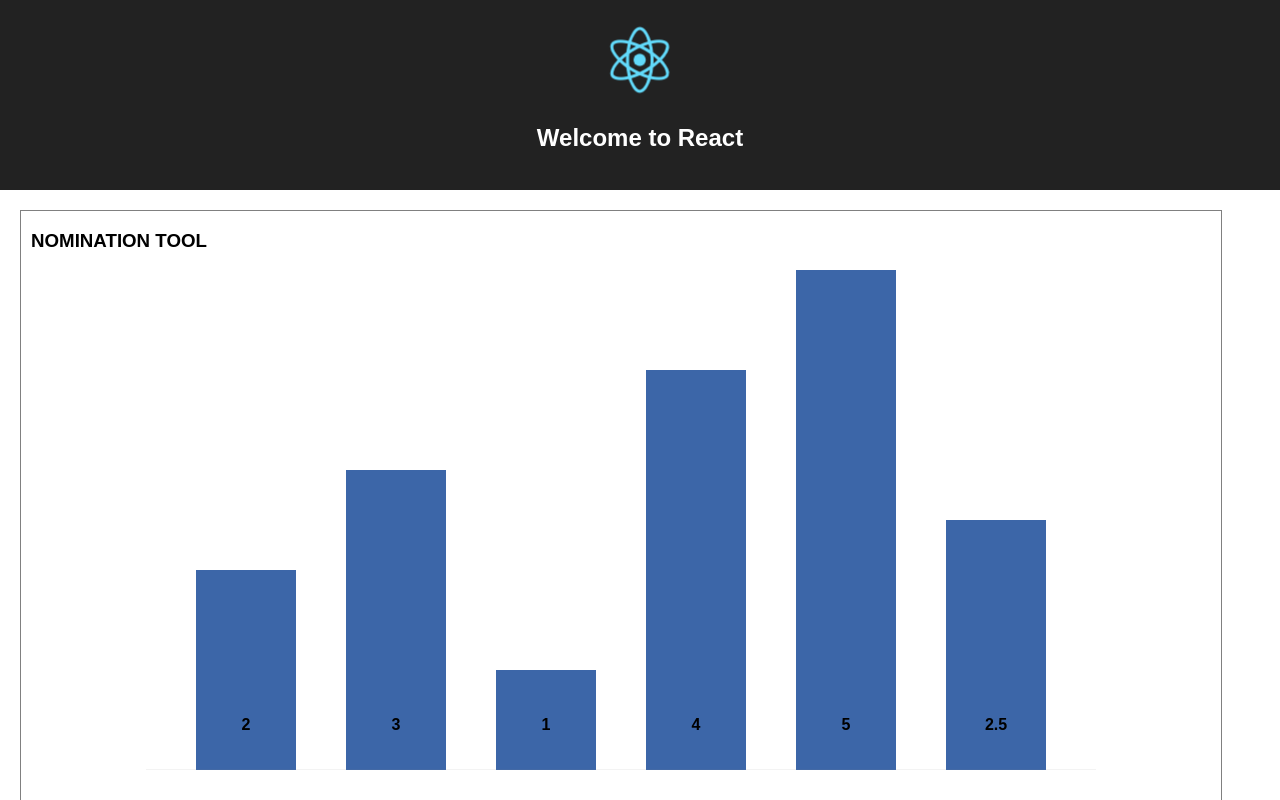
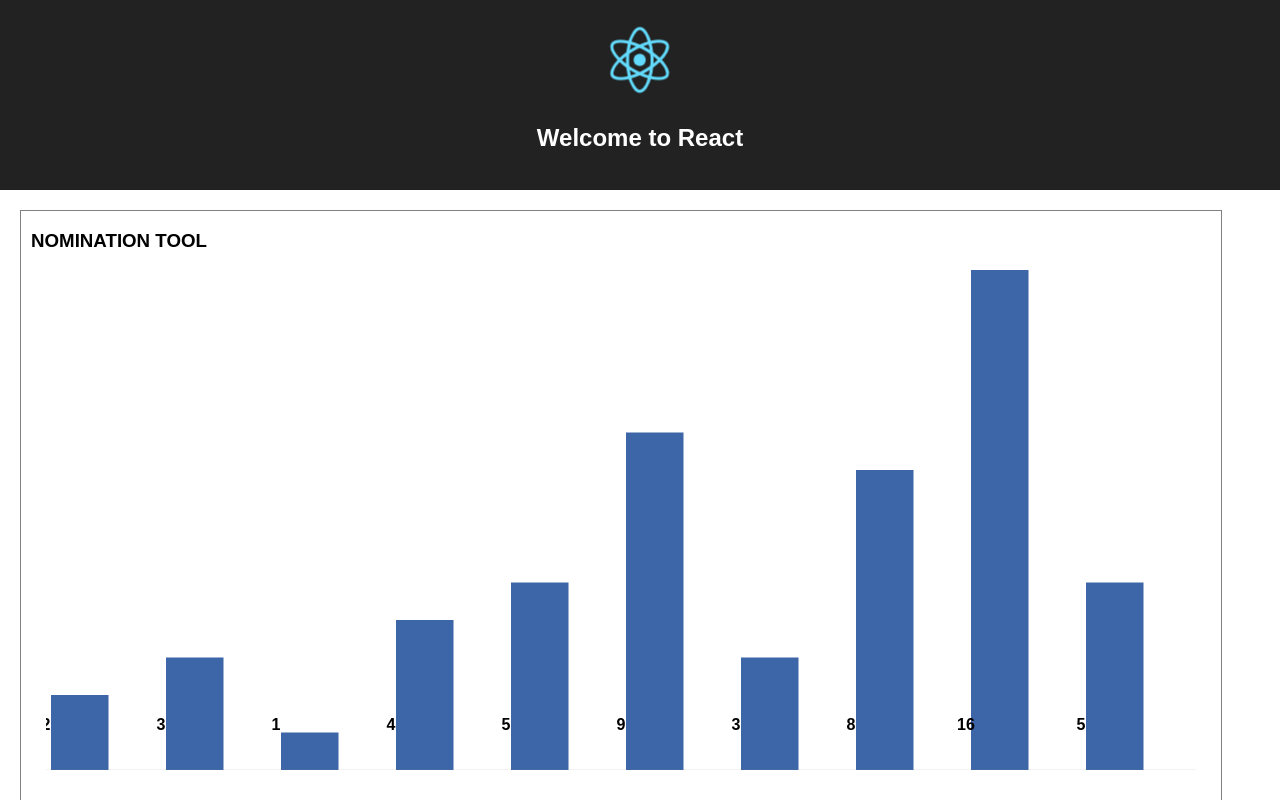
Before and after one commit to beatrycze/react-ts-chart, a React (Create React App) app: page / in a window 1280 px wide. Shown: the top 800 px of the page. Built offline with nearby package versions, Linux system fonts and the light colour scheme.

Commit message:
SvgGraphEl position calculated relative to container div width and height

```diff
--- a/src/App.css
+++ b/src/App.css
@@ -16,8 +16,8 @@
 
 .Graph-container {
   /* width: 80%;  */
-  width: 1200px;
-  height: 650px;
+  /* width: 1200px; */
+  /* height: 650px; */
   border: 1px solid grey;
   margin: 20px 0px 0px 20px;
   padding-bottom: 10px;
@@ -30,8 +30,10 @@
   padding-left: 10px;
 }
 
-.padding {
+.position {
   padding-bottom: 50px;
+  display: block;
+  margin: auto;
 }
 
 @keyframes App-logo-spin {
--- a/src/App.tsx
+++ b/src/App.tsx
@@ -14,15 +14,29 @@ class App extends React.Component<AppProps, {}> {
   render() {
     const { graphData } = this.props;
 
-    const calc = 100;
+    // const calc = 100;
     const maxRect: Graph = graphData.reduce((prev: Graph, current: Graph) => (prev.value > current.value) ? prev : current);
-    const svgHeight = maxRect.value * calc;
-    const svgWidth = 150 * graphData.length + 50;
+    // const svgHeight = maxRect.value * calc;
+    // const svgWidth = 150 * graphData.length + 50;
 
-    const xRectPosition = 50;
-    const xRectCalc = 150;
+    // const xRectPosition = 50;
+    // const xRectCalc = 150;
     const xTextValueCalc = 40;
     const yTextLabelCalc = 40;
+
+    const containerStyle = {
+      height: 600,
+      width: 1200
+    };
+
+    const containerOffset = 50; // svg nie wypłenia całego diva
+    const svgPadding = 100;
+    const heightCalc = containerStyle.height / maxRect.value;
+    console.log(heightCalc);
+    const widthCalc = (containerStyle.width - containerOffset) / graphData.length;
+    console.log(widthCalc);
+    const svgHeight = heightCalc * maxRect.value - svgPadding;
+    const svgWidth = widthCalc * graphData.length;
 
     const divStyle = {
       height: 200,
@@ -33,10 +47,11 @@ class App extends React.Component<AppProps, {}> {
     const MapedSvgElements = graphData.map((element, index) =>
       (
         <SvgGraphEl
-          xRect={xRectPosition + index * xRectCalc}
-          yRect={svgHeight - element.value * calc}
-          height={element.value * calc}
-          xText={xRectPosition * 2 + index * xRectCalc}
+          xRect={svgWidth / graphData.length * index + (graphData.length / 2)}
+          yRect={svgHeight - element.value * heightCalc}
+          height={element.value * heightCalc}
+          width={svgWidth / graphData.length / 2}
+          xText={index * svgWidth / graphData.length}
           yTextValue={svgHeight - xTextValueCalc}
           yTextLabel={svgHeight + yTextLabelCalc}
           value={element.value}
@@ -51,9 +66,9 @@ class App extends React.Component<AppProps, {}> {
           <img src={logo} className="App-logo" alt="logo" />
           <h2>Welcome to React</h2>
         </div>
-        <div className="Graph-container">
+        <div className="Graph-container" style={containerStyle}>
           <h3 className="Graph-header">Nomination Tool</h3>
-          <svg className="padding" width={svgWidth} height={svgHeight}>
+          <svg className="position" width={svgWidth} height={svgHeight}>
               {MapedSvgElements}
               <line
                 x1="0"
--- a/src/SvgGraphEl.tsx
+++ b/src/SvgGraphEl.tsx
@@ -4,6 +4,7 @@ interface Props {
   xRect: number;
   yRect: number;
   height: number;
+  width: number;
   xText: number;
   yTextValue: number;
   yTextLabel: number;
@@ -15,7 +16,7 @@ class SvgGraphElComponent extends React.Component<Props, {}> {
   render() {
     return (
       <g>
-        <rect x={this.props.xRect} y={this.props.yRect} width="100" height={this.props.height} fill="#3c66a8" />
+        <rect x={this.props.xRect} y={this.props.yRect} width={this.props.width} height={this.props.height} fill="#3c66a8" />
         <text x={this.props.xText} y={this.props.yTextValue} textAnchor="middle">{this.props.value}</text>
         <text x={this.props.xText} y={this.props.yTextLabel} textAnchor="middle">{this.props.label}</text>
       </g>
--- a/src/data.ts
+++ b/src/data.ts
@@ -25,7 +25,23 @@ export const staticData: Graph[] = [
         label: 'Next'
     },
     {
-        value: 2.5,
+        value: 9,
+        label: 'Next'
+    },
+    {
+        value: 3,
+        label: 'Next'
+    },
+    {
+        value: 8,
+        label: 'Next'
+    },
+    {
+        value: 16,
+        label: 'Next'
+    },
+    {
+        value: 5,
         label: 'Next'
     }
 ];
```
